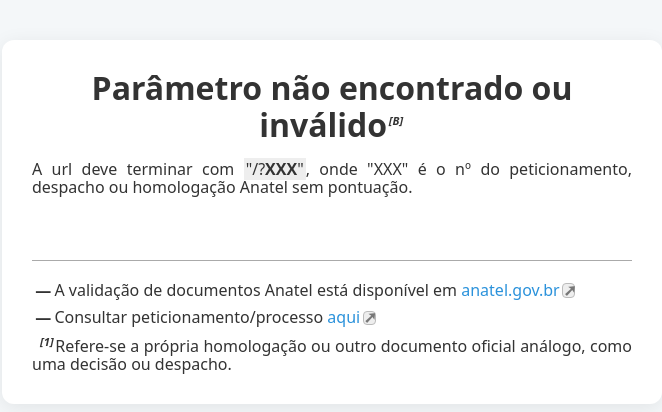
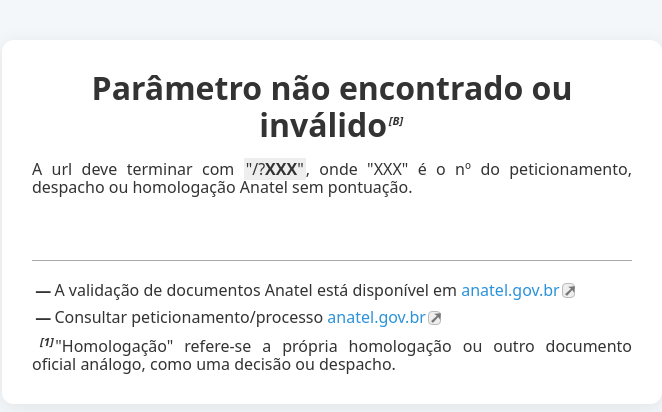
Before and after one commit to jcempro/root, a plain HTML site: page radio/index.html in a window 1280 px wide. Shown: the whole page, without its empty margins (308-970 px from the left). Drawn offline with Linux system fonts and the light colour scheme; no server answers.

Commit message:
radio: pequeno ajuste de concordancia

```diff
--- a/radio/index.html
+++ b/radio/index.html
@@ -279,9 +279,9 @@
       <li>A validação de documentos Anatel está disponível em <a target="_blank"
           href="http://www.anatel.gov.br/autenticidade">anatel.gov.br</a></li>
       <li>Consultar peticionamento/processo <a target="_blank"
-          href="https://sei.anatel.gov.br/sei/modulos/pesquisa/md_pesq_processo_pesquisar.php?acao_externa=protocolo_pesquisar&acao_origem_externa=protocolo_pesquisar&id_orgao_acesso_externo=0">aqui</a>
+          href="https://sei.anatel.gov.br/sei/modulos/pesquisa/md_pesq_processo_pesquisar.php?acao_externa=protocolo_pesquisar&acao_origem_externa=protocolo_pesquisar&id_orgao_acesso_externo=0">anatel.gov.br</a>
       </li>
-      <li class="nl"><sup><strong>[1]</strong></sup>Refere-se a própria homologação ou outro documento oficial análogo,
+      <li class="nl"><sup><strong>[1]</strong></sup>"Homologação" refere-se a própria homologação ou outro documento oficial análogo,
         como uma decisão ou despacho.</li>
     </ul>
   </div>
```
